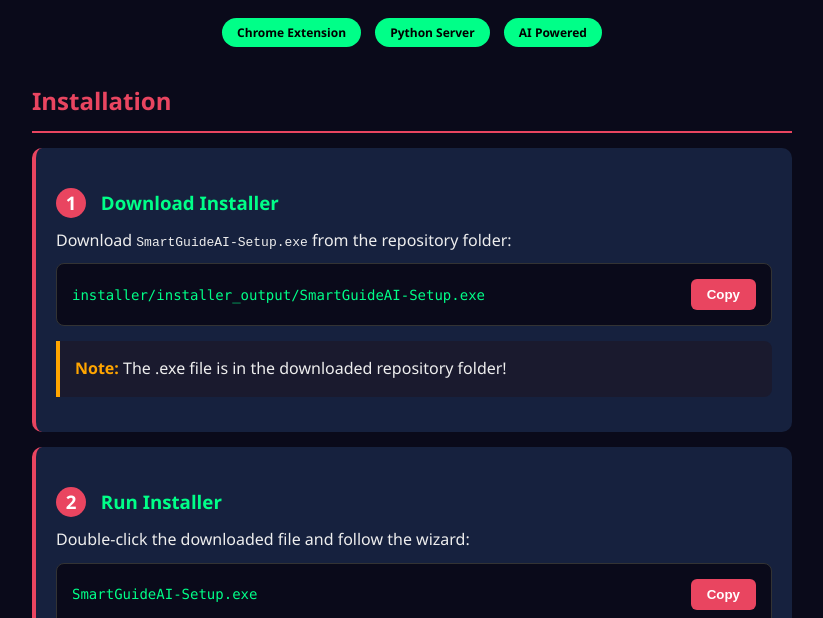
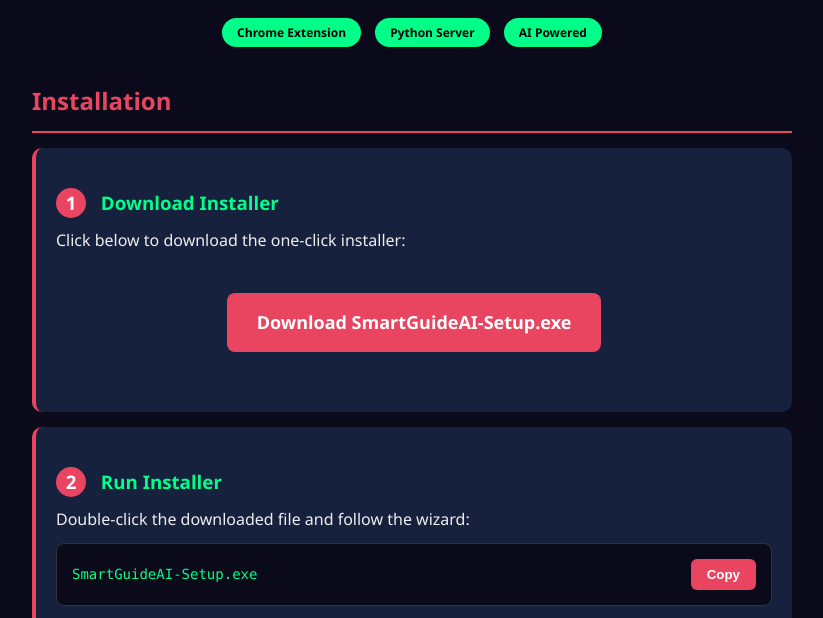
Before and after one commit to FitFocusHub/SmartGuide-AI, a browser extension: page docs/index.html in a window 1280 px wide. Shown: the part 131-749 px from the top of the page, without its empty margins (228-1051 px from the left). Drawn offline with Linux system fonts and the light colour scheme.

Commit message:
v1.0: Working download link for .exe installer

```diff
--- a/docs/index.html
+++ b/docs/index.html
@@ -46,13 +46,9 @@
 
         <div class="step">
             <h3><span class="step-num">1</span> Download Installer</h3>
-            <p>Download <code>SmartGuideAI-Setup.exe</code> from the repository folder:</p>
-            <div class="cmd-box">
-                <code>installer/installer_output/SmartGuideAI-Setup.exe</code>
-                <button class="copy-btn" onclick="copyCmd(this, 'installer/installer_output/SmartGuideAI-Setup.exe')">Copy</button>
-            </div>
-            <div class="note">
-                <strong>Note:</strong> The .exe file is in the downloaded repository folder!
+            <p>Click below to download the one-click installer:</p>
+            <div class="center">
+                <a href="https://github.com/FitFocusHub/SmartGuide-AI/releases/download/v1/SmartGuideAI-Setup.exe" class="download-btn">Download SmartGuideAI-Setup.exe</a>
             </div>
         </div>
 
```
Also changed, not shown: README.md.
